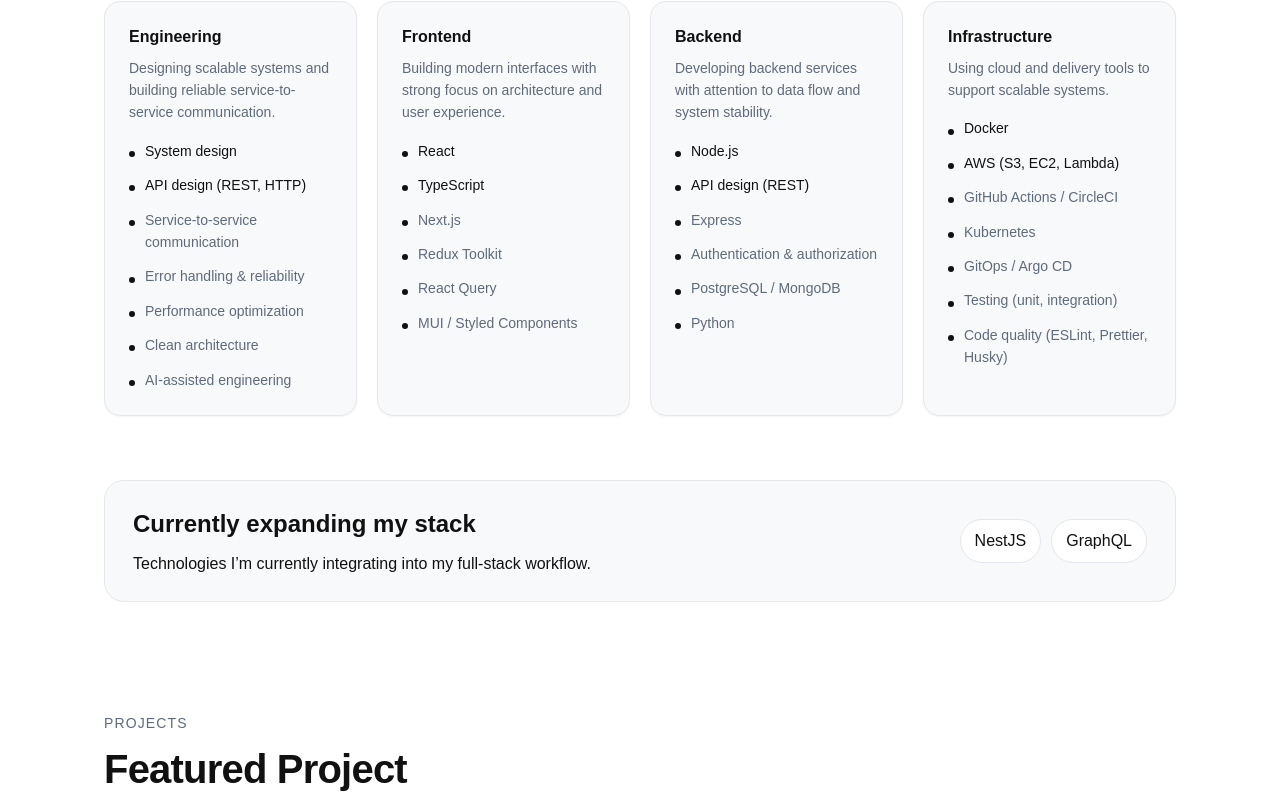
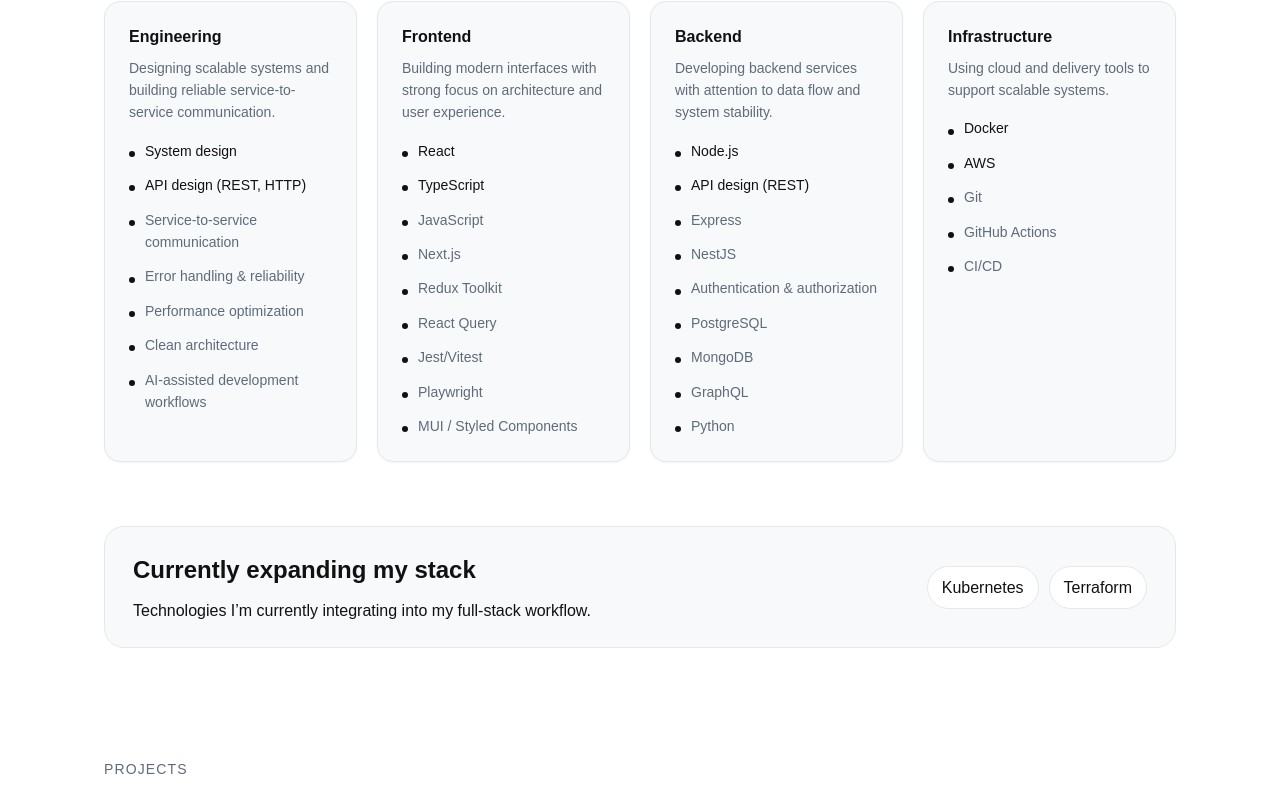
Before and after one commit to romanindev/oroman-site, a Next.js app: page / in a window 1280 px wide. Shown: the part 1554-2351 px from the top of the page. Built offline with nearby package versions, Linux system fonts and the light colour scheme; no server answers.

Commit message:
update experience and tech skills

```diff
--- a/src/components/home/Hero/Hero.tsx
+++ b/src/components/home/Hero/Hero.tsx
@@ -14,7 +14,7 @@
           <p className={styles.hero__description}>
             I specialize in React, TypeScript, and Node.js, with a strong full-stack mindset and a focus on performance,
             maintainability, and system reliability. Experienced with AI-assisted engineering workflows using Claude
-            Code, Codex, and modern agentic development practices.
+            Code, and modern agentic development practices.
           </p>
 
           <div className={styles.hero__actions}>
--- a/src/components/home/Skills/Skills.tsx
+++ b/src/components/home/Skills/Skills.tsx
@@ -5,7 +5,7 @@
 
 const skillsExploring = {
   title: 'Currently expanding my stack',
-  items: ['NestJS', 'GraphQL'],
+  items: ['Kubernetes', 'Terraform'],
 };
 
 const skillGroups = [
@@ -19,13 +19,23 @@
       'Error handling & reliability',
       'Performance optimization',
       'Clean architecture',
-      'AI-assisted engineering',
+      'AI-assisted development workflows',
     ],
   },
   {
     title: 'Frontend',
     description: 'Building modern interfaces with strong focus on architecture and user experience.',
-    items: ['React', 'TypeScript', 'Next.js', 'Redux Toolkit', 'React Query', 'MUI / Styled Components'],
+    items: [
+      'React',
+      'TypeScript',
+      'JavaScript',
+      'Next.js',
+      'Redux Toolkit',
+      'React Query',
+      'Jest/Vitest',
+      'Playwright',
+      'MUI / Styled Components',
+    ],
   },
   {
     title: 'Backend',
@@ -34,23 +44,18 @@
       'Node.js',
       'API design (REST)',
       'Express',
+      'NestJS',
       'Authentication & authorization',
-      'PostgreSQL / MongoDB',
+      'PostgreSQL',
+      'MongoDB',
+      'GraphQL',
       'Python',
     ],
   },
   {
     title: 'Infrastructure',
     description: 'Using cloud and delivery tools to support scalable systems.',
-    items: [
-      'Docker',
-      'AWS (S3, EC2, Lambda)',
-      'GitHub Actions / CircleCI',
-      'Kubernetes',
-      'GitOps / Argo CD',
-      'Testing (unit, integration)',
-      'Code quality (ESLint, Prettier, Husky)',
-    ],
+    items: ['Docker', 'AWS', 'Git', 'GitHub Actions', 'CI/CD'],
   },
 ];
 
```
Also changed, not shown: src/data/experience.ts (+15 -15 lines).
